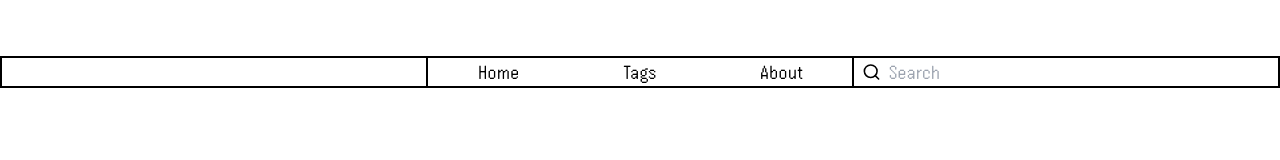
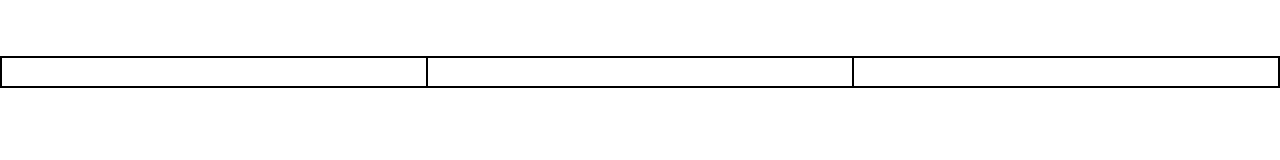
Before and after one commit to prawpash/myBlog-Frontend, a React (Vite) app: page / in a window 1280 px wide. Shown: the top 160 px of the page. Built offline with nearby package versions, Linux system fonts and the light colour scheme.

Commit message:
👔 Update Navbar Component
Add parameter prefix, suffix and link items so the navbar compoment
becomes more customizable

```diff
--- a/src/components/Navbar.tsx
+++ b/src/components/Navbar.tsx
@@ -1,21 +1,31 @@
-import searchIcon from "@/assets/search.svg"
+import { ReactElement } from "react"
 import { Link } from "react-router-dom"
 
-export default function Navbar() {
+export default function Navbar(
+  {
+    prefix,
+    navigations,
+    suffix
+  }: {
+    prefix?: ReactElement,
+    navigations?: Array<{ name: string, destination: string }>,
+    suffix?: ReactElement
+  }
+) {
   return (
     <header className="text-lg">
       <div className="grid grid-cols-3 border border-black mt-14 h-8">
-        <div className="border border-black"></div>
+        <div className="border border-black">{prefix}</div>
         <nav className="col-start-2 flex justify-around border border-black">
-          <Link to={"/home"} className="flex-1 text-center hover:bg-black hover:text-white">Home</Link>
-          <Link to={"/tags"} className="flex-1 text-center hover:bg-black hover:text-white">Tags</Link>
-          <Link to={"/about"} className="flex-1 text-center hover:bg-black hover:text-white">About</Link>
+          {navigations?.map((navigation) => (
+            <Link
+              to={navigation.destination}
+              className="flex-1 text-center hover:bg-black hover:text-white"
+            >{navigation.name}</Link>
+          ))}
         </nav>
         <div className="search flex items-center gap-2 px-2 border border-black">
-          <label htmlFor="searchInput">
-            <img src={searchIcon} alt="search icon" className="w-5 h-5" />
-          </label>
-          <input id="searchInput" type="text" placeholder="Search" className="w-full outline-none" />
+          {suffix}
         </div>
       </div>
     </header>
```
